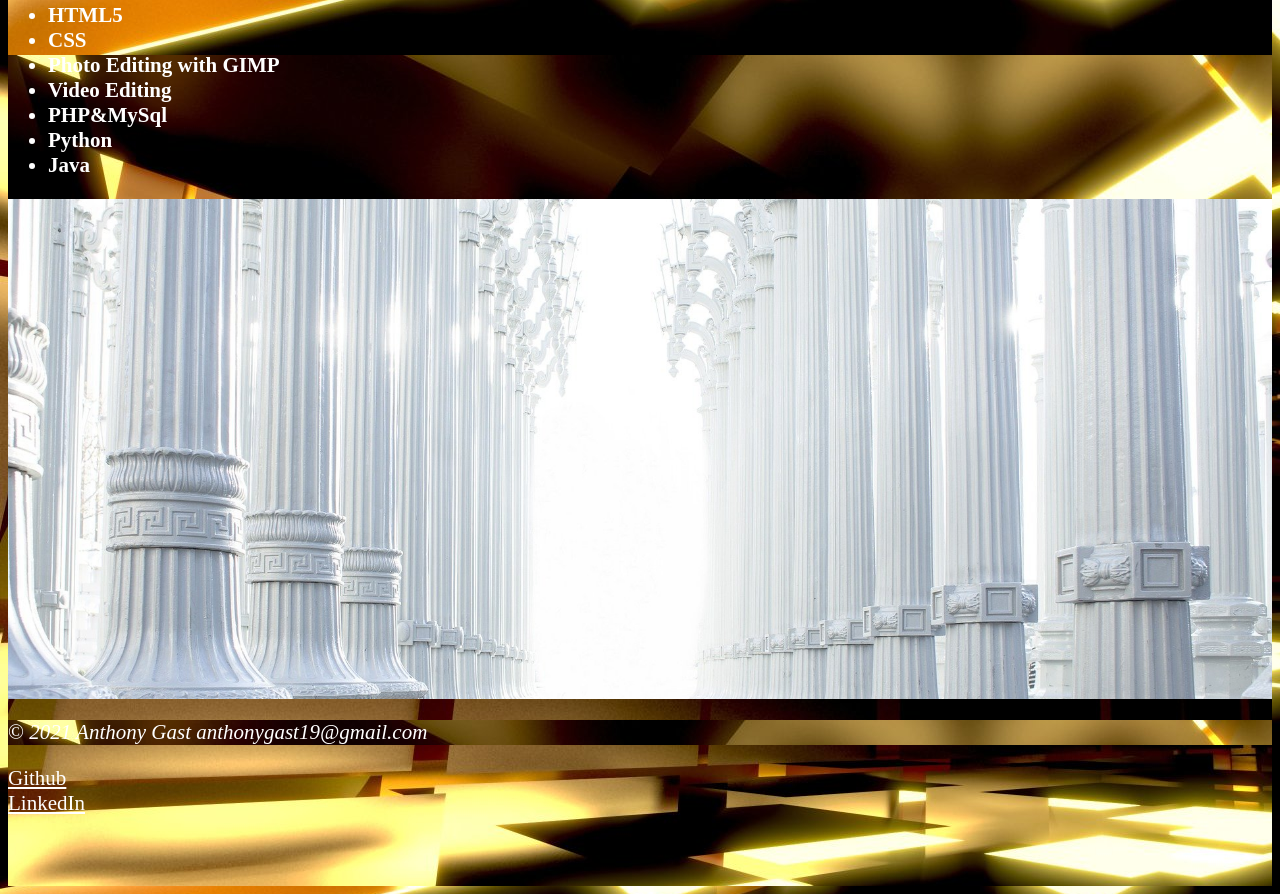
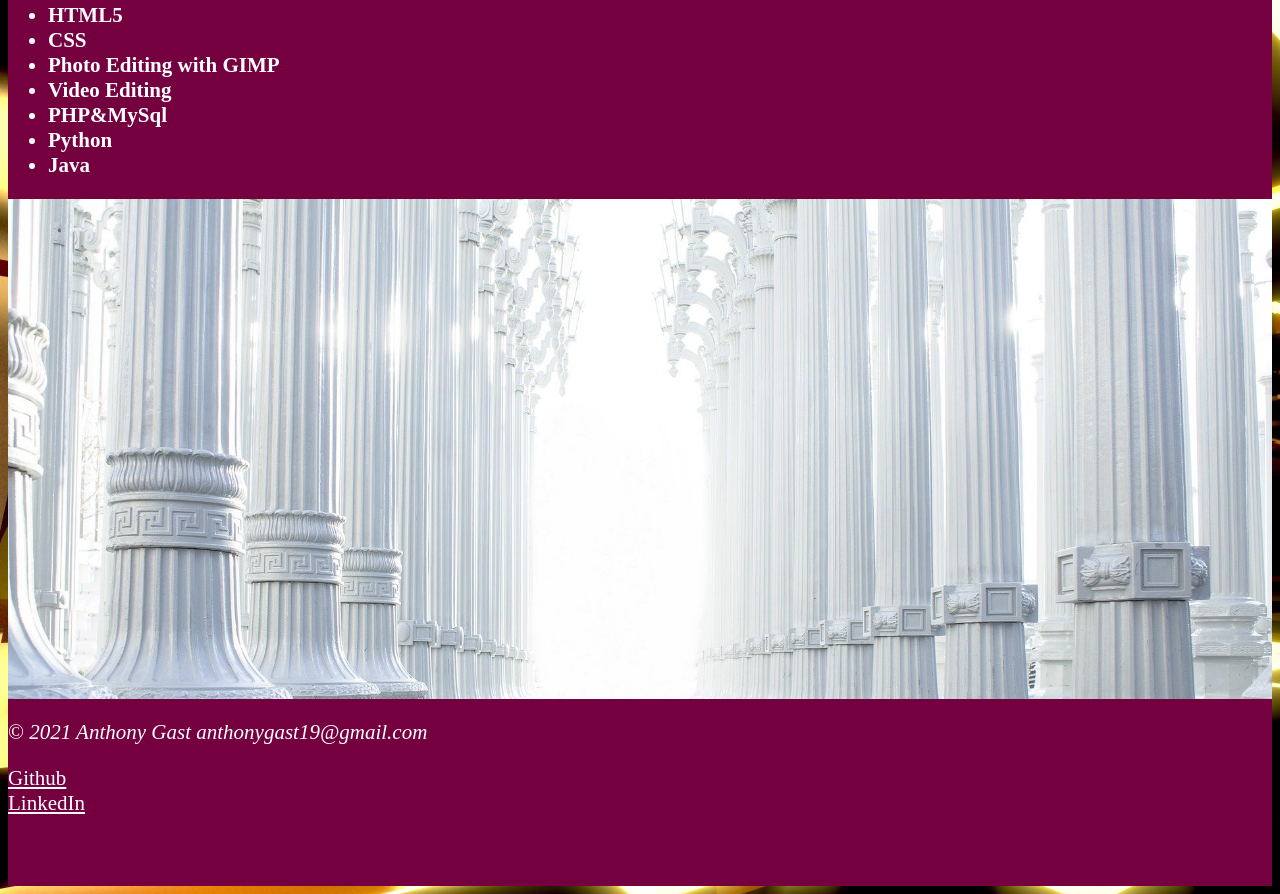
Before and after one commit to magicickey/infiniteportfolio, a plain HTML site: page index.html in a window 1280 px wide. Shown: the part 1196-2090 px from the top of the page. Drawn offline with Linux system fonts and the light colour scheme; a script that the page names is missing.

Commit message:
Update style.css

```diff
--- a/style.css
+++ b/style.css
@@ -18,8 +18,8 @@ body {
 
 header {
  color: white;
- background-color:none;
- background-image:url("thumb-1920-1066453.jpg");
+ background-color:#740040;
+ background-image:url("");
   display:flex-center;
    padding: 70px 0;
 
@@ -29,8 +29,8 @@ header {
 header .row,
 footer .row {
   color:whitz;
-  background-color:none;
-background-image:url("thumb-1920-1066453.jpg");
+  background-color:#740040;
+background-image:url("");
 
 
 
```
